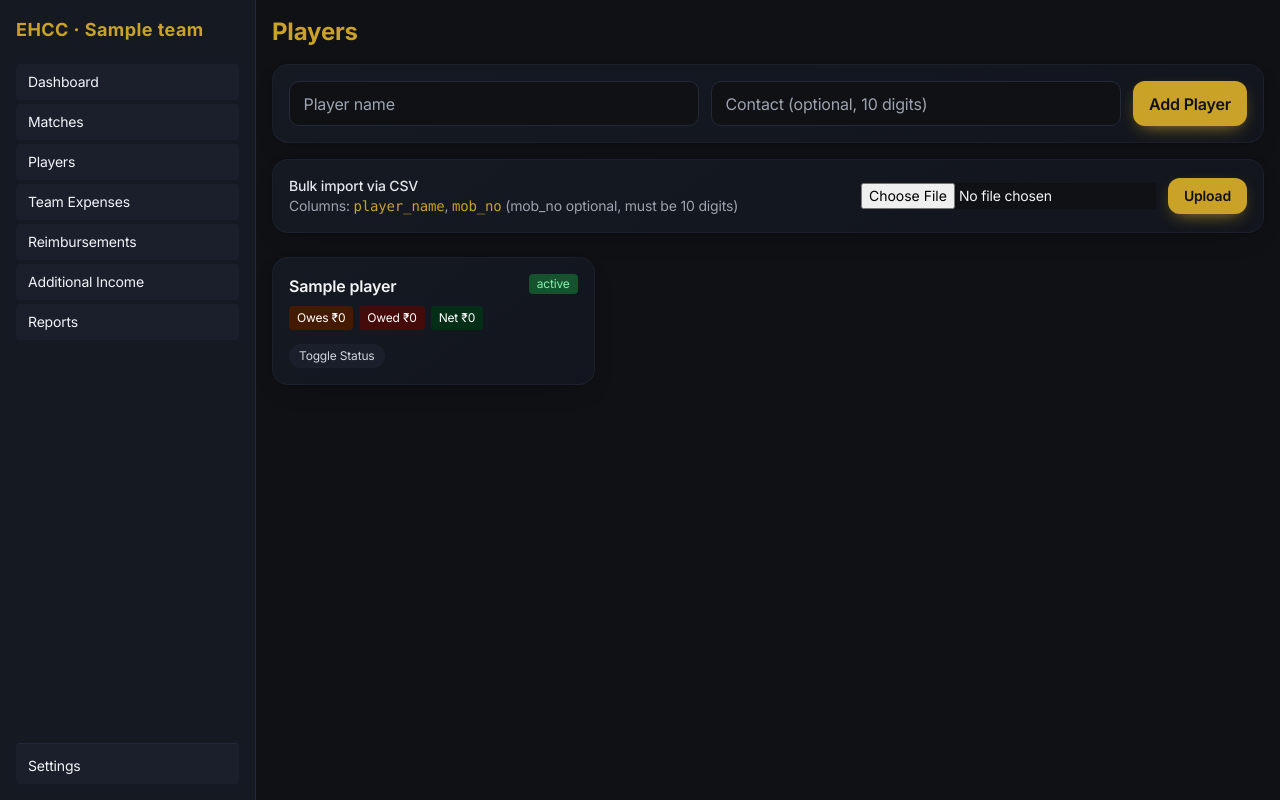
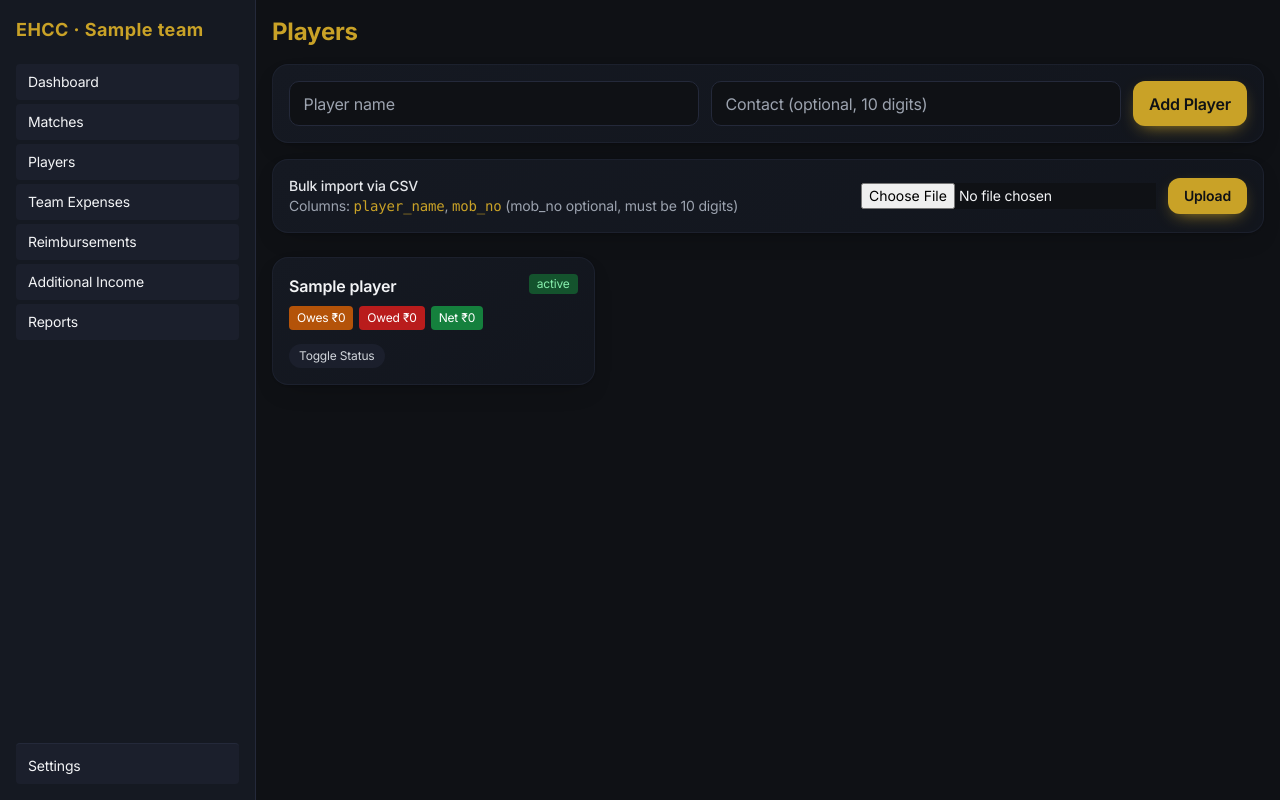
Before and after one commit to digitalrockstar/ehcc-admin, a FastAPI app: page /players in a window 1280 px wide. Run offline with FastAPI, Linux system fonts and the light colour scheme; tables that the repository leaves empty hold one stand-in row (values such as "Sample post"); some libraries are stand-ins or nearby versions.

Commit message:
Distinct green/red player pills; show match notes in line items
- Player pills: amber-700/red-700/green-700 solid backgrounds for clear
  color distinction (previous 950-shade dark tones all looked the same).
- Match line items (dashboard recent matches, matches list) now include
  notes when present, e.g. '2026-09-12 · upcoming · Team Warriors'.

```diff
--- a/app/templates/dashboard.html
+++ b/app/templates/dashboard.html
@@ -30,7 +30,7 @@
 <div class="card rounded-xl divide-y divide-gray-800">
   {% for m in recent_matches %}
   <a href="/matches/{{ m.id }}" class="block p-3 hover:bg-gray-800/40 flex justify-between">
-    <span>{{ m.match_date }} · {{ m.status.value }}</span>
+    <span>{{ m.match_date }} · {{ m.status.value }}{% if m.notes %} · {{ m.notes }}{% endif %}</span>
     <span class="text-gray-400">₹{{ "%.2f"|format(m.total_expense) }}</span>
   </a>
   {% else %}
--- a/app/templates/matches.html
+++ b/app/templates/matches.html
@@ -12,6 +12,7 @@
       <span class="text-xs px-2 py-0.5 rounded {{ 'bg-green-900 text-green-300' if row.match.status.value=='completed' else 'bg-gray-700' if row.match.status.value=='upcoming' else 'bg-red-900 text-red-300' }}">{{ row.match.status.value }}</span>
     </div>
     <div class="text-sm space-y-0.5 text-gray-400">
+      {% if row.match.notes %}<p class="text-gray-300">{{ row.match.notes }}</p>{% endif %}
       <p>Expense ₹{{ "%.0f"|format(row.total_expense) }} · {{ row.match.participants|length }} players</p>
       <p class="text-amber-400">Outstanding ₹{{ "%.0f"|format(row.outstanding) }}</p>
       {% if row.match_surplus > 0 %}<p class="text-gold">Surplus ₹{{ "%.0f"|format(row.match_surplus) }}</p>{% endif %}
--- a/app/templates/players.html
+++ b/app/templates/players.html
@@ -30,9 +30,9 @@
         <span class="text-xs px-2 py-0.5 rounded {{ 'bg-green-900 text-green-300' if row.player.status.value=='active' else 'bg-gray-700 text-gray-400' }}">{{ row.player.status.value }}</span>
       </div>
       <div class="flex gap-1.5 flex-wrap mt-2">
-        <span class="text-xs px-2 py-1 rounded bg-amber-950 text-white">Owes ₹{{ "%.0f"|format(row.owed_by) }}</span>
-        <span class="text-xs px-2 py-1 rounded bg-red-950 text-white">Owed ₹{{ "%.0f"|format(row.owed_to) }}</span>
-        <span class="text-xs px-2 py-1 rounded {{ 'bg-green-950' if row.net >= 0 else 'bg-red-950' }} text-white">Net {{ "₹%.0f"|format(row.net) if row.net >= 0 else "-₹%.0f"|format(-row.net) }}</span>
+        <span class="text-xs px-2 py-1 rounded bg-amber-700 text-white">Owes ₹{{ "%.0f"|format(row.owed_by) }}</span>
+        <span class="text-xs px-2 py-1 rounded bg-red-700 text-white">Owed ₹{{ "%.0f"|format(row.owed_to) }}</span>
+        <span class="text-xs px-2 py-1 rounded {{ 'bg-green-700' if row.net >= 0 else 'bg-red-700' }} text-white">Net {{ "₹%.0f"|format(row.net) if row.net >= 0 else "-₹%.0f"|format(-row.net) }}</span>
       </div>
     </a>
     <form method="post" action="/players/{{ row.player.id }}/toggle-status" class="mt-3">
```
